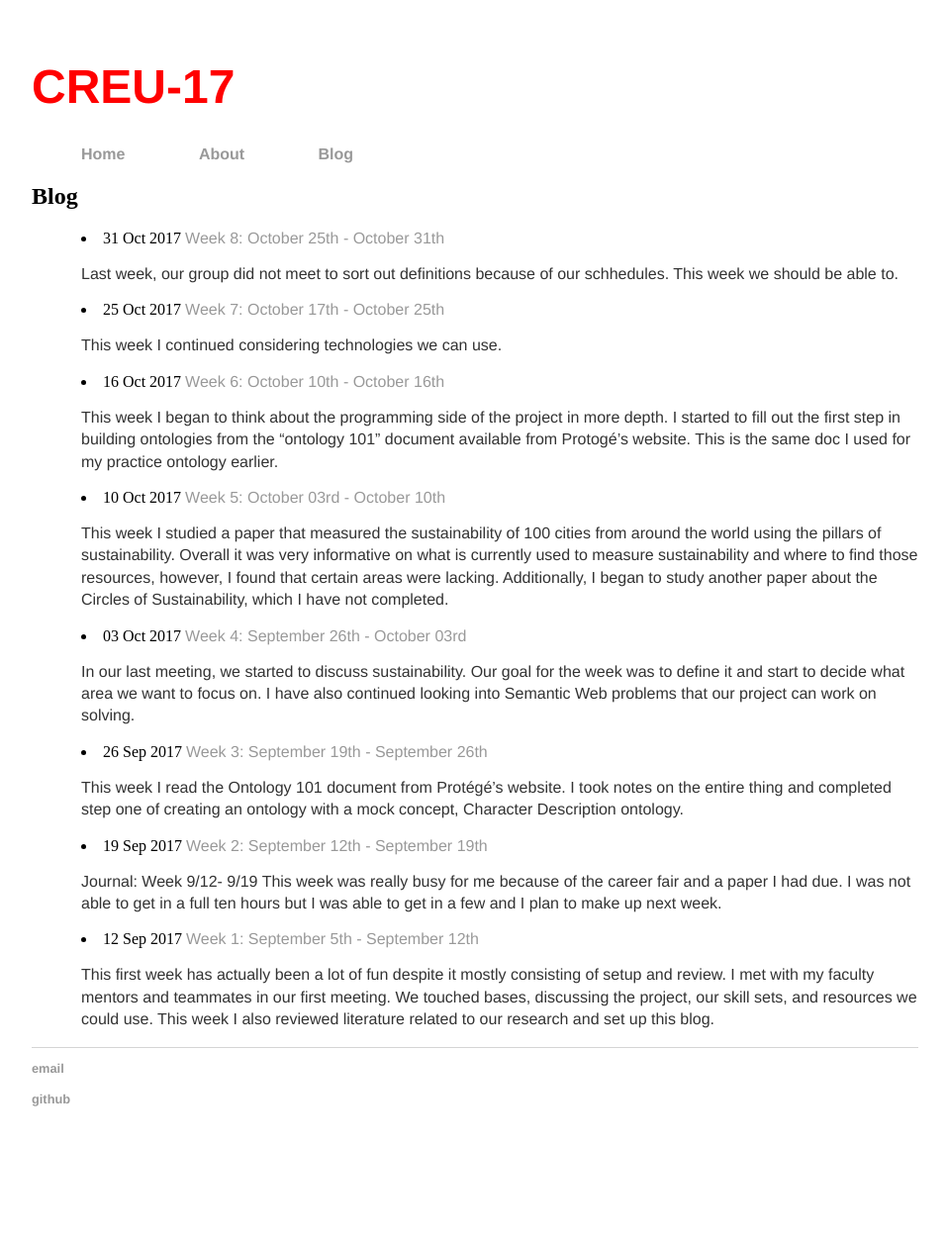
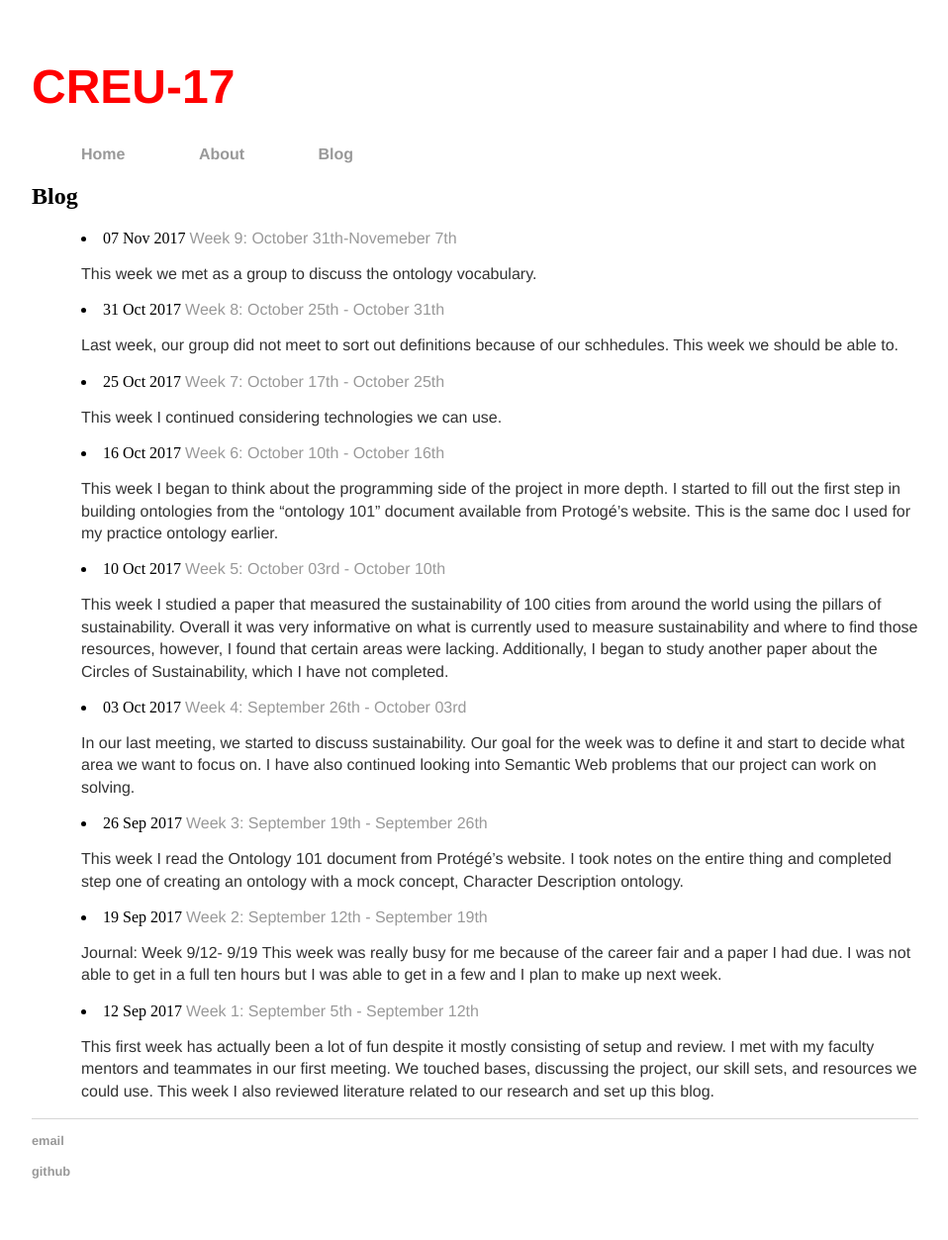
Before and after one commit to maxpaper86/CREU-Poly-17, a Jekyll site: the page built from Blog/index.html, in a window 1280 px wide. Shown: the whole page at 99% size, without its empty margins (160-1118 px from the left). Built offline with Jekyll 4.4.1, drawn with Linux system fonts in a browser that asks for light colours; before the commit the page ends 1180 px from its top, so only the background shows below that.

Commit message:
Update and rename 20177-10-07-week8.md to 2017-11-07-week9.md

```diff
--- a/_posts/20177-10-07-week8.md
+++ b/_posts/2017-11-07-week9.md
@@ -1,7 +1,7 @@
 ---
 layout: default
-title: "Week 9: October 31th-Novemeber 8th"
-date: 2017-10-31
+title: "Week 9: October 31th-Novemeber 7th"
+date: 2017-11-07
 published: true
 excerpt_separator: <excerpt>
 ---
```
